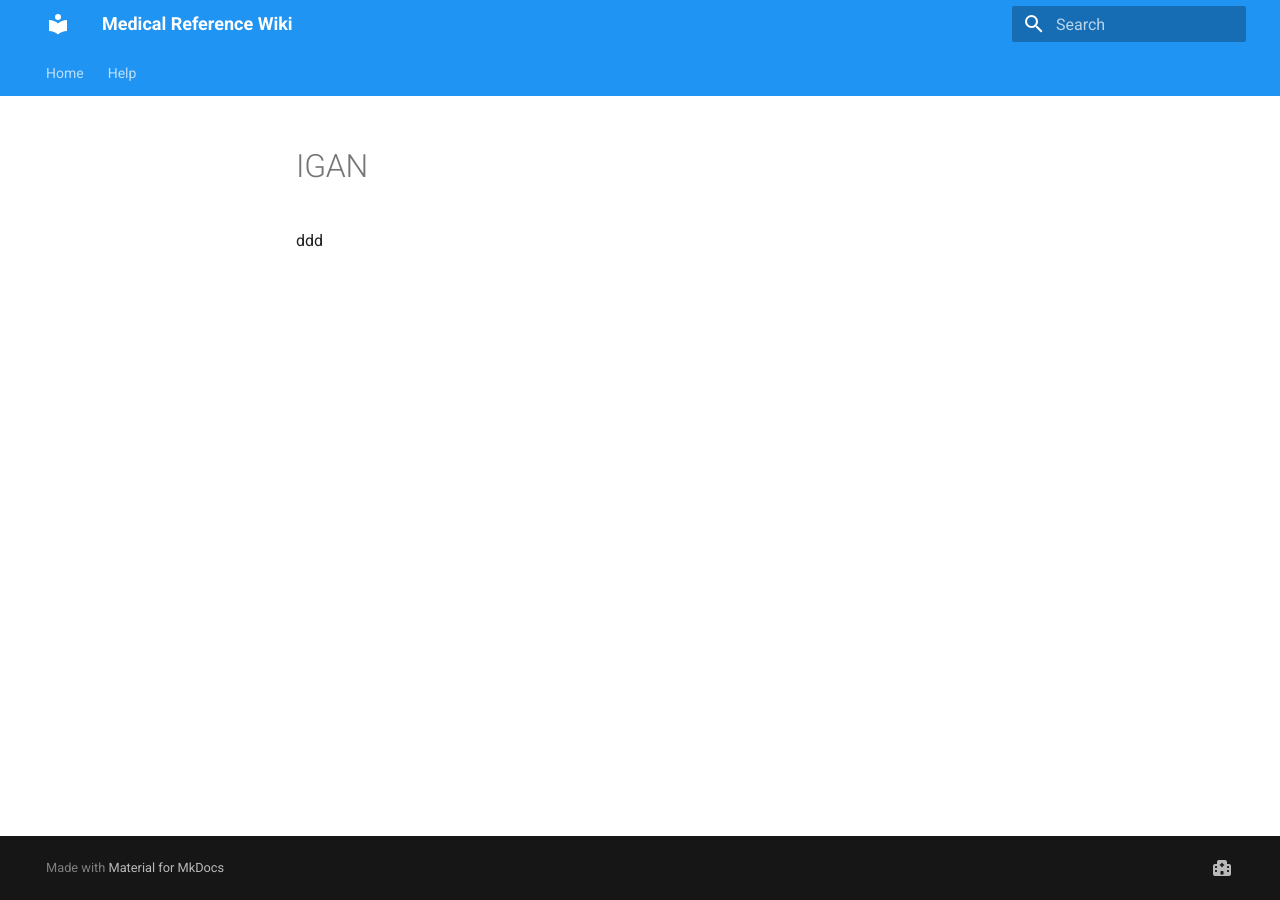
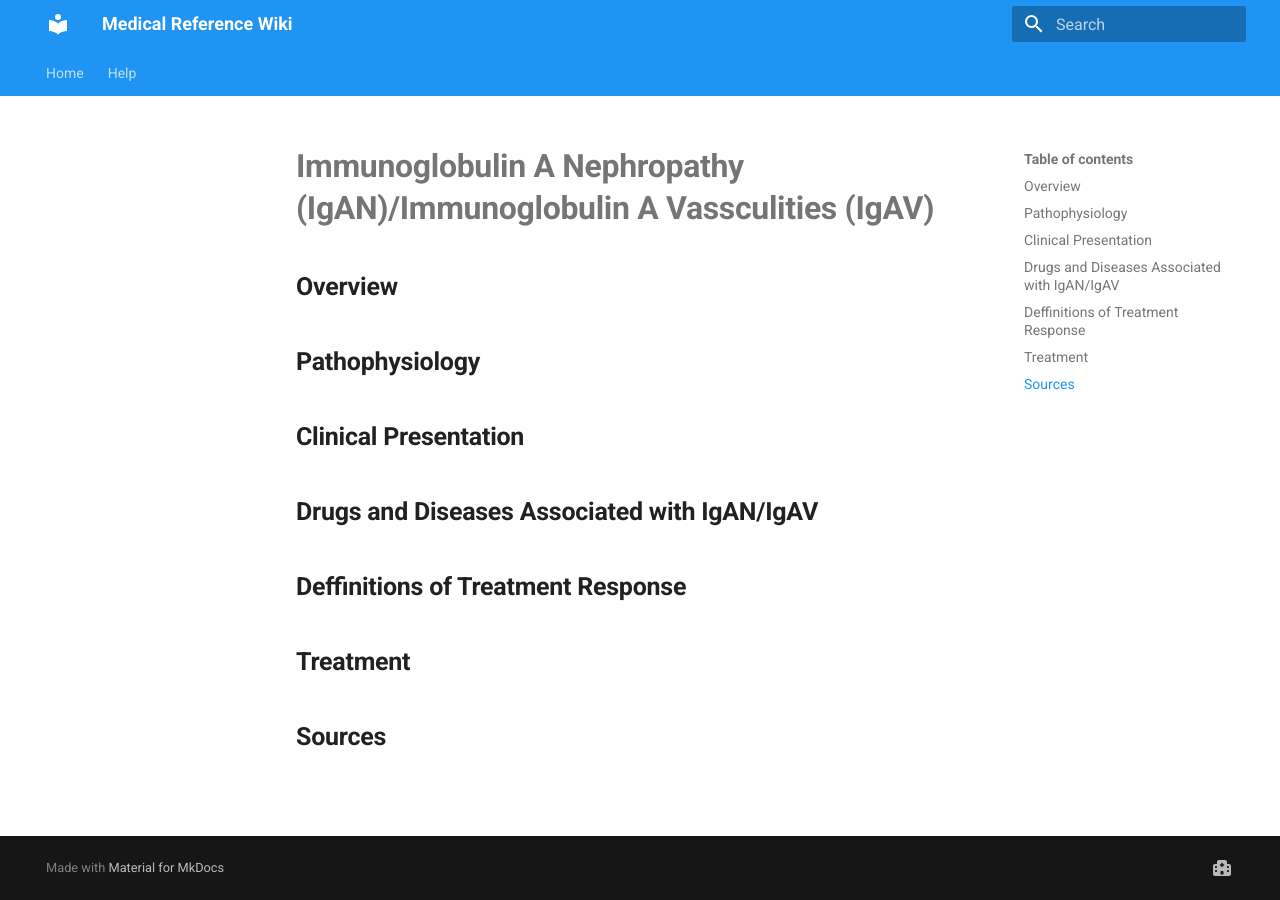
Before and after one commit to TTUNEPH2025/GN, an MkDocs documentation site: the page built from docs/IGAN.md, in a window 1280 px wide. Built offline with MkDocs 1.6.1 and Material for MkDocs 9.7.7, drawn with Linux system fonts in a browser that asks for light colours.

Commit message:
Update IGAN.md

```diff
--- a/docs/IGAN.md
+++ b/docs/IGAN.md
@@ -1 +1,8 @@
-ddd
+# **Immunoglobulin A Nephropathy (IgAN)/Immunoglobulin A Vassculities (IgAV)**
+## **Overview**
+## **Pathophysiology**
+## **Clinical Presentation**
+## **Drugs and Diseases Associated with IgAN/IgAV**
+## **Deffinitions of Treatment Response**
+## **Treatment**
+## **Sources**
```
